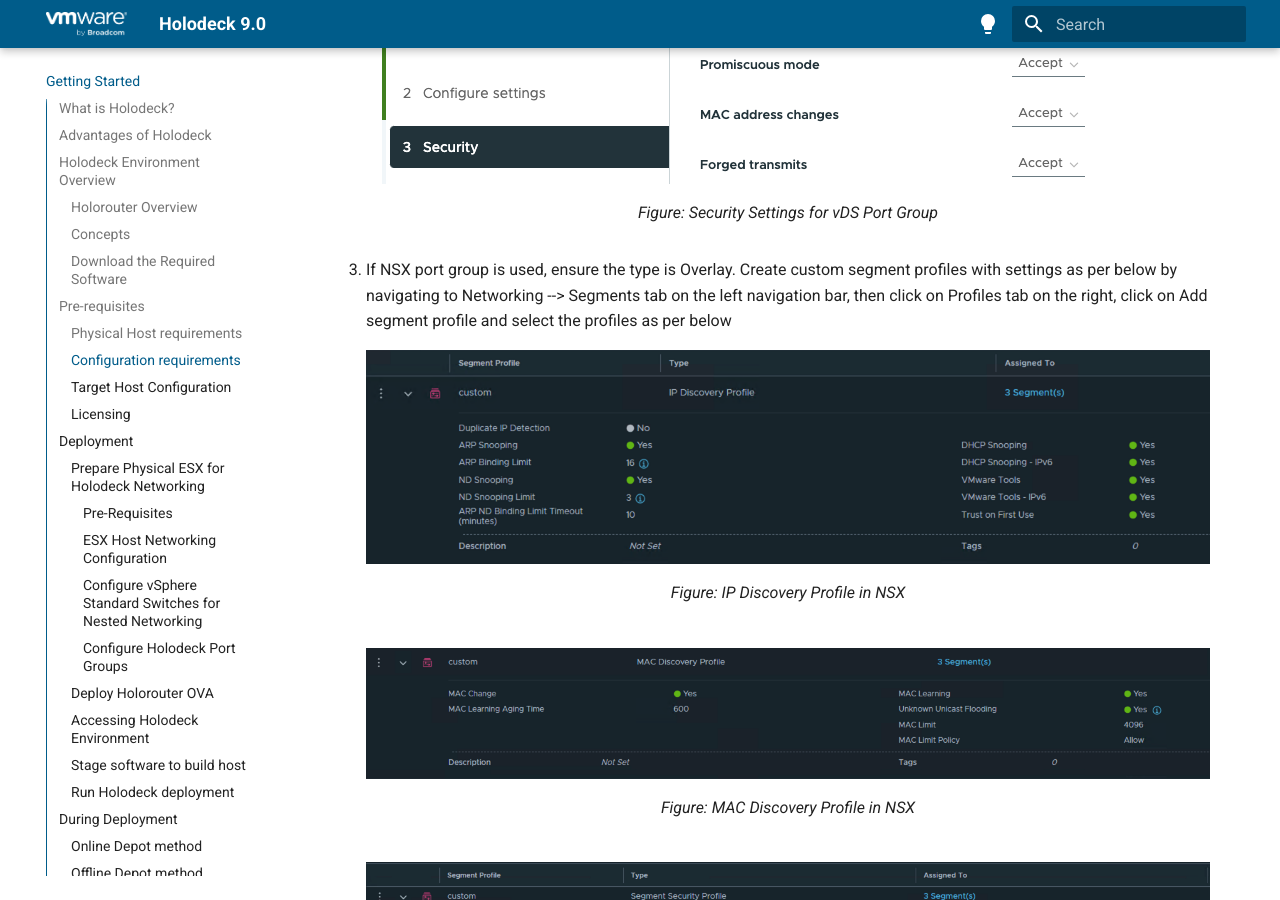
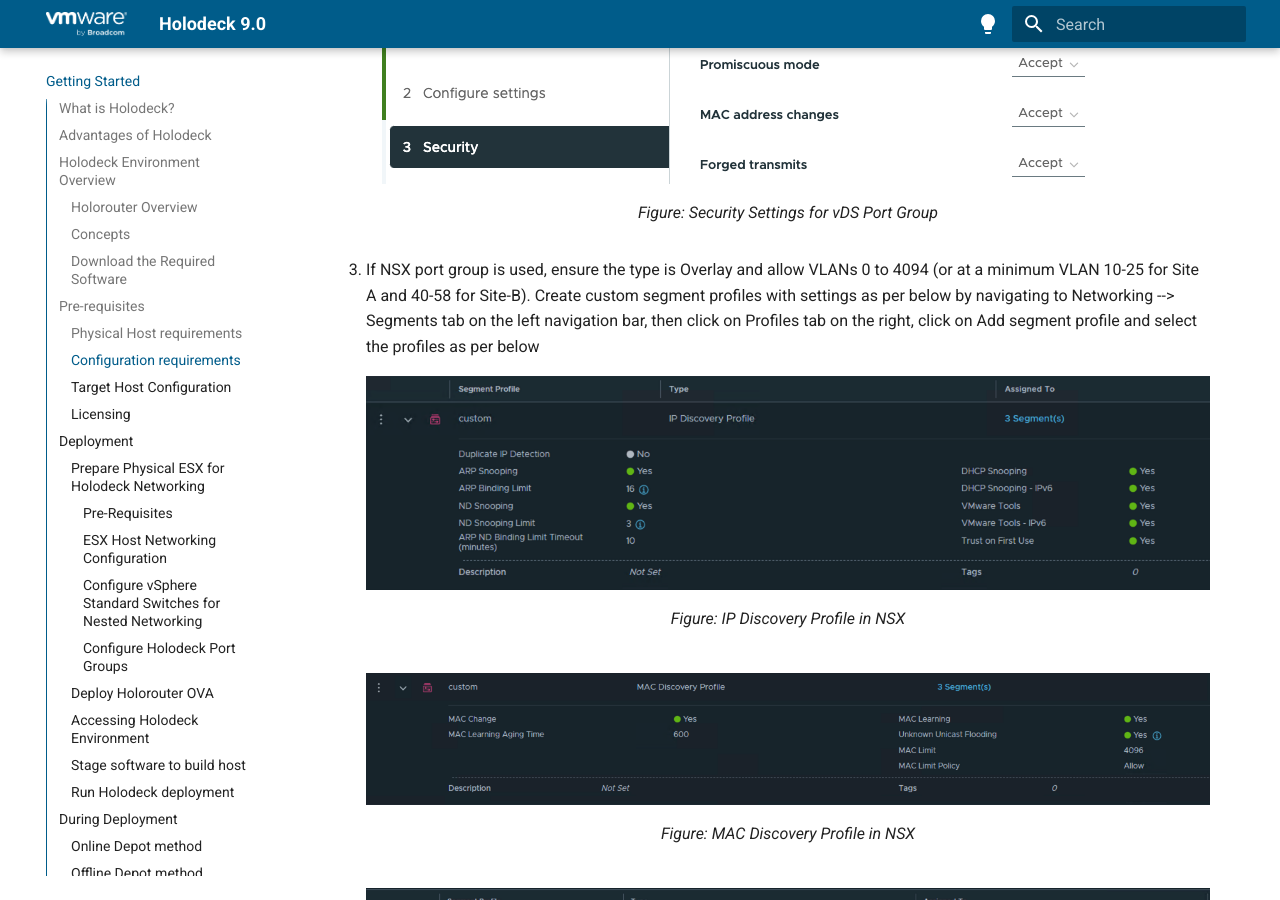
Before and after one commit to vmware/Holodeck, an MkDocs documentation site: the page built from docs/index.md, in a window 1280 px wide and 900 px high, scrolled down 6154 px. Built offline with MkDocs 1.6.1 and Material for MkDocs 9.7.7, drawn with Linux system fonts in a browser that asks for light colours.

Commit message:
update NSX port-group pre-req

```diff
--- a/docs/index.md
+++ b/docs/index.md
@@ -161,7 +161,7 @@
         </figure>
     </li>
     <li>
-        If NSX port group is used, ensure the type is Overlay. Create custom segment profiles with settings as per below by navigating to Networking --> Segments tab on the left navigation bar, then click on Profiles tab on the right, click on Add segment profile and select the profiles as per below
+        If NSX port group is used, ensure the type is Overlay and allow VLANs 0 to 4094 (or at a minimum VLAN 10-25 for Site A and 40-58 for Site-B). Create custom segment profiles with settings as per below by navigating to Networking --> Segments tab on the left navigation bar, then click on Profiles tab on the right, click on Add segment profile and select the profiles as per below
         <figure markdown="span">
             <img src="images/NSX-Overlay-Segment-IP-Discovery-Profile.png" alt="IP Discovery Profile in NSX">
             <figcaption>Figure: IP Discovery Profile in NSX</figcaption>
```
